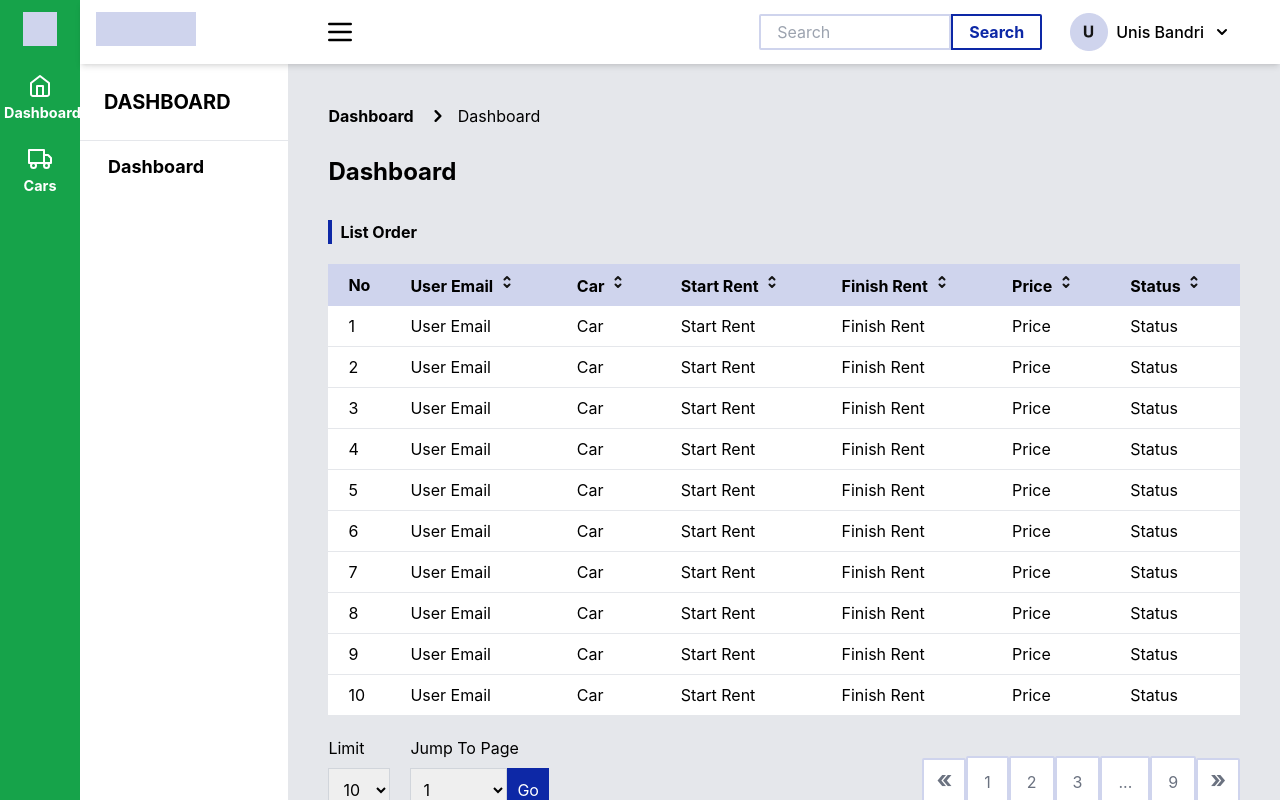
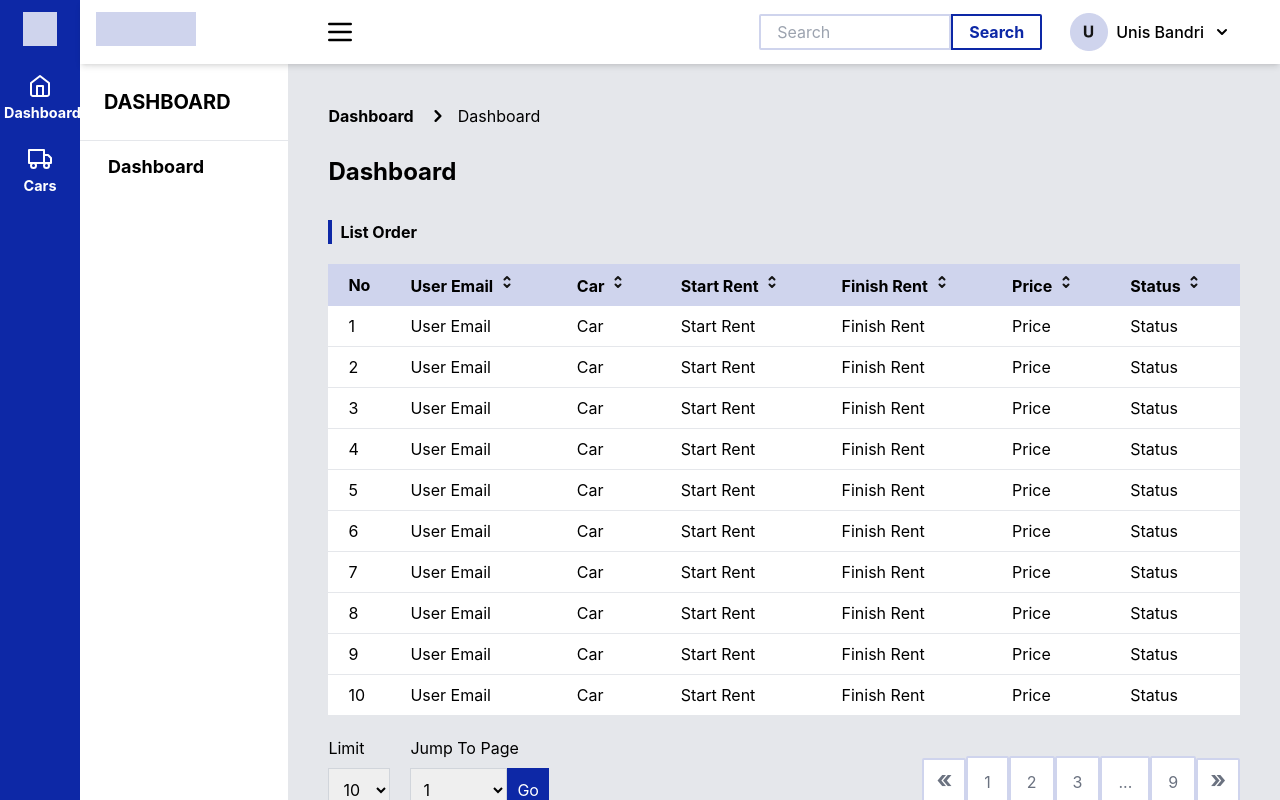
Before and after one commit to Hasyim-Kai/BINAR-FE-challenge-04, a React (Create React App) app: page /dashboard in a window 1280 px wide. Both pictures are taken after typing "name@example.com", "Sample123" into the empty fields and a click on the input "Sign In". Shown: the top 800 px of the page. Built offline with nearby package versions, Linux system fonts and the light colour scheme.

Commit message:
Refactor : Fixing Sidebar Component color

```diff
--- a/src/components/Sidebar.tsx
+++ b/src/components/Sidebar.tsx
@@ -3,12 +3,12 @@ import { Link, useLocation } from "react-router-dom";
 export default function Sidebar(): JSX.Element {
     // get the active Route path
     let isLoginPage = useLocation().pathname === '/' ? true : false
-    const sidebarItem: string = `w-full p-1 text-center text-white hover:bg-green-300`;
-    const sidebarWidth: string = `w-20 bg-green-600`;
+    const sidebarItem: string = `w-full p-1 text-center text-white hover:bg-blue-700`;
+    const sidebarWidth: string = `w-20 bg-darkblue`;
 
     // if the active Route path is Login, then disable Sidebar
     return isLoginPage ? <></> : <div className={sidebarWidth}>
-        <nav className={`fixed flex flex-col gap-3 items-center text-lg ${sidebarWidth}`}>
+        <nav className={`fixed h-screen z-50 flex flex-col gap-3 items-center text-lg ${sidebarWidth}`}>
             <Link to={"/dashboard"} className="py-3">
                 <img className="mx-auto" src="images/logo1.png" alt="logo1" />
             </Link>
```
